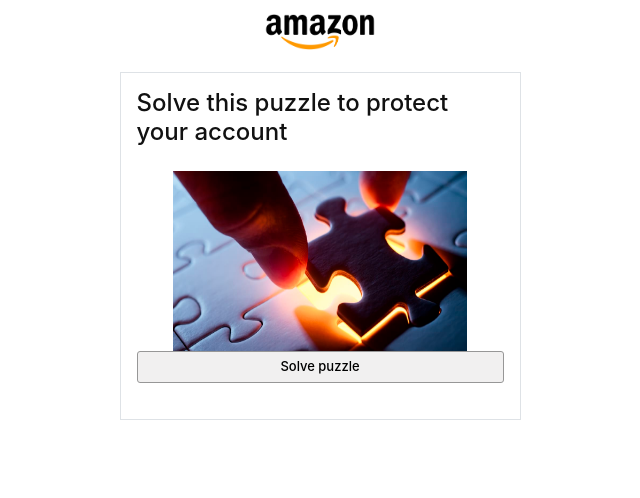
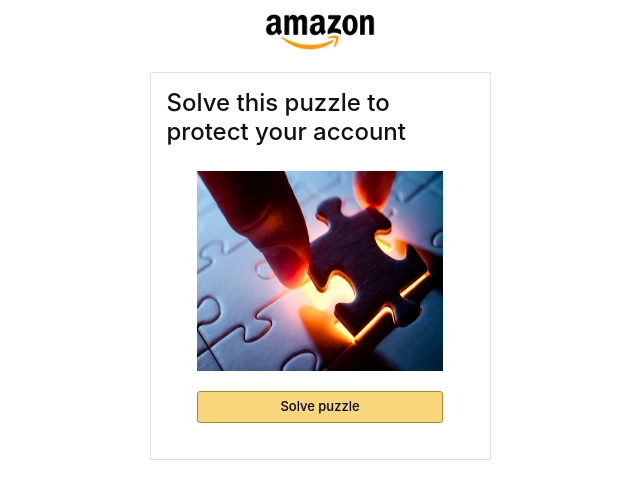
Before and after one commit to Imtious-coder/amazon_login_system, a React (Create React App) app: page /puzzle in a window 1280 px wide. Shown: the top 498 px of the page, without its empty margins (320-960 px from the left). Built offline with nearby package versions, Linux system fonts and the light colour scheme.

Commit message:
80% complete

```diff
--- a/src/Components/Complete/Complete.js
+++ b/src/Components/Complete/Complete.js
@@ -4,7 +4,9 @@ import { Link } from 'react-router-dom';
 const Complete = () => {
     return (
         <section>
+            {/* Message... */}
             <h4 className="text-center mt-5 pt-5 text-success">"Congratulations you've successfully created an account"</h4>
+            {/* Return Link... */}
             <Link to="/signin"> <div className="text-center mt-5"><p>Home</p></div></Link>
         </section>
     );
--- a/src/Components/Header/Header.js
+++ b/src/Components/Header/Header.js
@@ -3,9 +3,10 @@ import Logo from './Amazon_(company)-Logo.wine.png';
 
 const Header = () => {
     return (
-       <section class="d-flex justify-content-center">
-       <img id="Logo" src={Logo} alt="logo" />
-   </section>
+        <section class="d-flex justify-content-center">
+            {/* Logo */}
+            <img id="Logo" src={Logo} alt="logo" />
+        </section>
     );
 };
 
--- a/src/Components/LoginPassword/LoginPassword.js
+++ b/src/Components/LoginPassword/LoginPassword.js
@@ -4,6 +4,7 @@ const LoginPassword = () => {
     return (
         <section class="d-flex justify-content-center">
             <form className="border p-3 Card">
+                {/* Title... */}
                 <p style={{ fontSize: "28px", fontWeight: "500", marginTop: "-10px", marginBottom: "10px" }}>Sign-in</p>
                 <p style={{ fontSize: "13.5px", fontWeight: "400" }}>example@gmail.com <span className="Links">Change</span></p>
                 <div className="row">
@@ -11,20 +12,21 @@ const LoginPassword = () => {
                         <p className="Input_Titles">Password</p>
                     </div>
                     <div className="col-md-6">
-                        <p style={{ fontSize: "13px", lineHeight: "0px", padding:"0px", marginTop:"8px" }} className="Links">Forgot your password</p>
-                    </div>                    </div>
+                        <p style={{ fontSize: "13px", lineHeight: "0px", padding: "0px", marginTop: "8px" }} className="Links">Forgot your password</p>
+                    </div>
+                </div>
+                {/* Input field... */}
                 <input type="email" name="email" id="email" className="Input_Fields" required />
-                {/* <Link to="/puzzle"> */}
+                {/* Button... */}
                 <input className="Submit_Button mt-2" type="submit" value="Sign in" />
-                {/* </Link> */}
+                {/* Others info... */}
                 <div className="d-flex">
-                    <div style={{paddingTop:"18px"}}>
-                        <input  type="checkbox" name="" id="" /> &nbsp;
+                    <div style={{ paddingTop: "18px" }}>
+                        <input type="checkbox" name="" id="" /> &nbsp;
                     </div>
                     <div>
                         <p style={{ fontSize: "12.5px", paddingTop: "20px", fontWeight: "500" }}> Keep me signed in. <span class="Links">Details</span> and <span className="Links">Privacy Notice.</span></p>
                     </div>
-
                 </div>
             </form>
         </section>
--- a/src/Components/MobileOTP/MobileOTP.js
+++ b/src/Components/MobileOTP/MobileOTP.js
@@ -11,14 +11,18 @@ const MobileOTP = () => {
     return (
         <section class="container d-flex justify-content-center Card pb-5">
             <section className="border p-3">
+                {/* Title... */}
                 <h1 style={{ fontSize: "28px" }}>Verify you mobile number</h1>
                 <p style={{ fontSize: "14px" }}>To verify your mobile number, we've sent a One Time Password (OTP) to +8801234567890 <span className="Links">(Change)</span> </p>
+                {/* Suggession message... */}
                 <p className="mt-2 text-success" style={{ display: "none", fontSize: "14px" }} id="Error">New OTP is send to the '+8801234567890'</p>
                 <p className="Input_Titles">Enter OTP</p>
                 <input type="number" name="number" id="number" className="Input_Fields" required />
+                {/* Button... */}
                 <Link to="/complete">
                     <input className="Submit_Button" type="submit" value="Verify" />
                 </Link>
+                {/* Suggession message... */}
                 <p className="text-center mt-2 text-success" style={{ display: "none", fontSize: "14px" }} id="Error2">*Please check your mobile number properly*</p>
                 <p className="Links" style={{ marginTop: "20px", textAlign: "Center", }} onClick={handleOTP}>Resend OTP</p>
             </section>
--- a/src/Components/MobileVerification/MobileVerification.js
+++ b/src/Components/MobileVerification/MobileVerification.js
@@ -5,11 +5,15 @@ const MobileVerification = () => {
     return (
         <section class="container d-flex justify-content-center Card pb-5">
             <section className="border p-3">
+                {/* Title... */}
                 <h1 style={{ fontSize: "28px" }}>Add mobile number</h1>
+                {/* Suggestion message... */}
                 <p style={{ fontSize: "14px" }}>Enter a mobile number to safeguard your Amazon account. By enrolling your mobile phone number, you consent to receive automated text messages from Amazon related to account security. You can opt out of account security related messaging by removing your mobile number in the “Login and security” settings. Message and data rates may apply.</p>
                 <p className="mt-2 text-success" style={{ display: "none", fontSize: "14px" }} id="Error">New OTP is send to the 'example@gmail.com'</p>
                 <p className="Input_Titles">New mobile number</p>
+                {/* Input field... */}
                 <input type="number" name="number" id="number" className="Input_Fields mb-4" placeholder="+8801234567890" required />
+                {/* Button... */}
                 <Link to="/mobileOTP">
                     <input className="Submit_Button" type="submit" value="Add mobile number" />
                 </Link>
--- a/src/Components/Puzzle/Puzzle.css
+++ b/src/Components/Puzzle/Puzzle.css
@@ -1,4 +1,4 @@
-#Button{
+#Button1{
     width: 80%;
     height: 32px;
     font-size: 13px;
@@ -9,6 +9,6 @@
     background-color: #fad67b;
     border: 0.5px solid #A88735 ;
 }
-#Button:hover{
+#Button1:hover{
     background-color: #ffcc4a;
 }
--- a/src/Components/Puzzle/Puzzle.js
+++ b/src/Components/Puzzle/Puzzle.js
@@ -7,16 +7,18 @@ const Puzzle = () => {
     return (
         <section class=" container d-flex justify-content-center Card">
             <section className="border p-3">
+                {/* Title... */}
                 <h1 style={{ fontSize: "24px" }}>Solve this puzzle to protect your account</h1>
+                {/* Image... */}
                 <div class="d-flex justify-content-center mt-4">
                     <img style={{ width: "80%", height: "200px" }} src={Puzzle1} alt="" />
                 </div>
-                <Link style={{textDecoration:"none"}} to="/puzzle_game">
-                <div className="d-flex justify-content-center">
-                    <button id="Button">Solve puzzle</button>
-                </div>
+                {/* Button... */}
+                <Link style={{ textDecoration: "none" }} to="/puzzle_game">
+                    <div className="d-flex justify-content-center">
+                        <button id="Button1">Solve puzzle</button>
+                    </div>
                 </Link>
-
             </section>
         </section>
     );
--- a/src/Components/Signin/Signin.js
+++ b/src/Components/Signin/Signin.js
@@ -32,7 +32,6 @@ const Signin = () => {
                     <section id="Information" className="container border p-3 Card">
                         {/* Title */}
                         <p style={{ fontSize: "28px", fontWeight: "500", marginTop: "-10px", marginBottom: "10px" }}>Create account</p>
-
                         {/* Form start */}
                         <form onSubmit={handleSubmit(onSubmit)}>
                             <p className="Input_Titles">Your name</p>
@@ -49,23 +48,19 @@ const Signin = () => {
                             <Link to="/puzzle">
                                 <input onMouseOver={handleSaveData} className="Submit_Button" type="submit" value="Create your Amazon account" />
                             </Link>
-
                         </form>
                         {/* Form end */}
-
                         {/* Other options start */}
                         <p style={{ fontSize: "12.5px", paddingTop: "20px" }}>By creating an account, you agree to Amazon's <span class="Links">Conditions of Use</span> and <span className="Links">Privacy Notice.</span></p>
                         <hr />
                         <p style={{ fontSize: "12.5px", margin: "0px", paddingTop: "10px" }}>Already have an account? <span class="Links">Sign-In</span></p>
                         <p style={{ fontSize: "12.5px", margin: "0px" }}>Purchasing for work? <a href="#" className="Links">Create a business account</a></p>
                         {/* Other options end */}
-
                     </section>
                     {/* Create Account card end */}
                 </section>
             </section>
             {/* ............Account information part.......... */}
-
         </section>
     );
 };
```
Also changed, not shown: src/Components/Loginmail/Loginmail.js (+12 -2 lines), src/Components/PuzzleGame/PuzzleGame.js (+6 -3 lines), src/Components/Verification/Verification.js (+6 -1 lines). Lines whose indentation alone changed are shown as unchanged.
